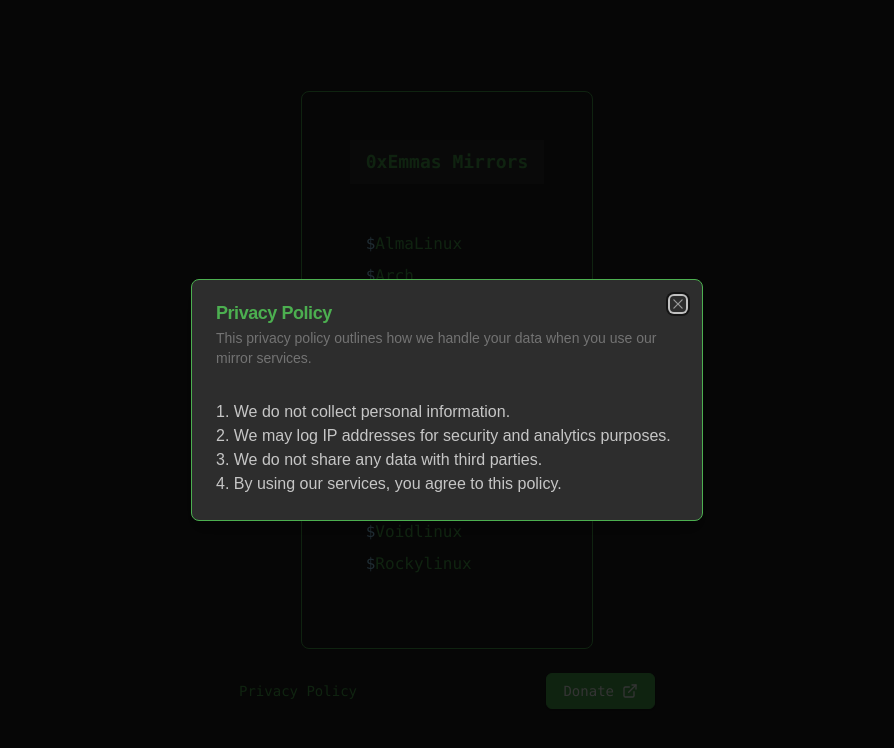
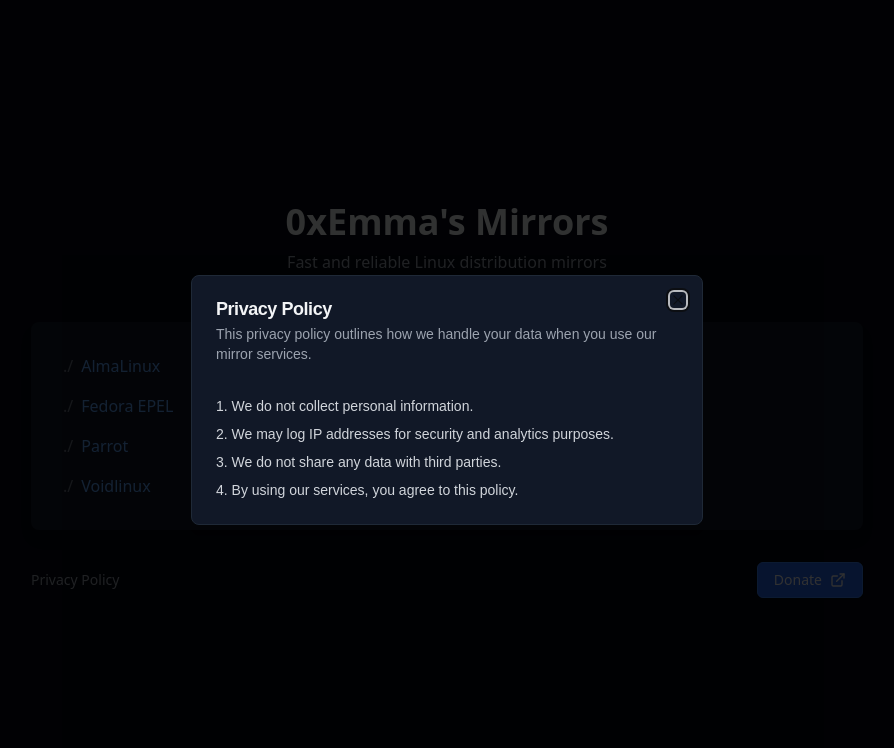
Before and after one commit to 0xEmma/Mirror-Main, a Next.js app: page / in a window 1280 px wide. Both pictures are taken after a click on the button "Privacy Policy". Shown: the top 748 px of the page, without its empty margins (193-1087 px from the left). Built offline with nearby package versions, Linux system fonts and the light colour scheme.

Commit message:
Update Layout

```diff
--- a/components/mirrors-page.tsx
+++ b/components/mirrors-page.tsx
@@ -10,13 +10,13 @@
   DialogTitle,
   DialogTrigger,
 } from "@/components/ui/dialog"
-import { ExternalLink } from 'lucide-react'
 import {
   Tooltip,
   TooltipContent,
   TooltipProvider,
   TooltipTrigger,
 } from "@/components/ui/tooltip"
+import { ExternalLink } from 'lucide-react'
 
 const mirrors = [
   { name: 'AlmaLinux', href: '/almalinux/' },
@@ -36,39 +36,42 @@
   const [isPrivacyPolicyOpen, setIsPrivacyPolicyOpen] = useState(false)
 
   return (
-    <div className="flex flex-col h-screen w-full items-center justify-center bg-[#1e1e1e] font-mono text-[#c6c6c6]">
-      <div className="border border-[#4CAF50] p-12 rounded-lg mb-6">
-        <header className="bg-[#2d2d2d] px-4 py-2 mb-6">
-          <h1 className="text-lg font-bold text-[#4CAF50]">0xEmmas Mirrors</h1>
+    <div className="flex flex-col min-h-screen w-full items-center justify-center bg-gray-950 font-sans text-gray-200">
+      <div className="w-full max-w-4xl p-8">
+        <header className="mb-12 text-center">
+          <h1 className="text-4xl font-bold text-gray-100 mb-2">0xEmma's Mirrors</h1>
+          <p className="text-gray-400">Fast and reliable Linux distribution mirrors</p>
         </header>
-        <main className="flex-1 overflow-auto px-4 py-6">
-          <ul className="space-y-2">
+        <main className="bg-gray-900 shadow-lg rounded-lg p-8 mb-8">
+          <ul className="grid grid-cols-1 sm:grid-cols-2 lg:grid-cols-3 gap-4">
             {mirrors.map((mirror) => (
-              <li key={mirror.href}>
-                <span className="text-[#9cdcfe]">$</span>
-                <a className="text-[#4CAF50] hover:underline" href={mirror.href}>
-                  {mirror.name}
+              <li key={mirror.href} className="flex items-center">
+                <a
+                  href={mirror.href}
+                  className="text-blue-400 hover:text-blue-300 hover:underline transition-colors duration-200 flex items-center w-full"
+                >
+                  <span className="mr-2 text-gray-500">./</span>
+                  <span className="flex-grow">{mirror.name}</span>
                 </a>
               </li>
             ))}
           </ul>
         </main>
-      </div>
-      <div className="flex justify-between items-center w-full max-w-md px-4">
+        <footer className="flex justify-between items-center">
           <Dialog open={isPrivacyPolicyOpen} onOpenChange={setIsPrivacyPolicyOpen}>
             <DialogTrigger asChild>
-            <Button variant="link" className="text-[#4CAF50] hover:text-[#45a049] p-0">
+              <Button variant="link" className="text-gray-400 hover:text-gray-200 p-0">
                 Privacy Policy
               </Button>
             </DialogTrigger>
-          <DialogContent className="bg-[#2d2d2d] text-[#c6c6c6] border-[#4CAF50]">
+            <DialogContent className="bg-gray-900 border-gray-800">
               <DialogHeader>
-              <DialogTitle className="text-[#4CAF50]">Privacy Policy</DialogTitle>
-              <DialogDescription>
+                <DialogTitle className="text-gray-100">Privacy Policy</DialogTitle>
+                <DialogDescription className="text-gray-400">
                   This privacy policy outlines how we handle your data when you use our mirror services.
                 </DialogDescription>
               </DialogHeader>
-            <div className="mt-4">
+              <div className="mt-4 space-y-2 text-sm text-gray-300">
                 <p>1. We do not collect personal information.</p>
                 <p>2. We may log IP addresses for security and analytics purposes.</p>
                 <p>3. We do not share any data with third parties.</p>
@@ -81,17 +84,18 @@
               <TooltipTrigger asChild>
                 <Button
                   variant="outline"
-                className="bg-[#4CAF50] text-white hover:bg-[#45a049] border-[#4CAF50]"
+                  className="bg-blue-600 text-gray-100 hover:bg-blue-700 transition-colors duration-200 border-blue-500"
                   onClick={() => window.open('https://www.buymeacoffee.com/G3TLc5nV9', '_blank')}
                 >
                   Donate <ExternalLink className="ml-2 h-4 w-4" />
                 </Button>
               </TooltipTrigger>
-            <TooltipContent className="bg-[#2d2d2d] text-[#c6c6c6] border-[#4CAF50] max-w-xs text-center">
+              <TooltipContent className="bg-gray-800 text-gray-200 border-gray-700 max-w-xs text-center p-2">
                 <p>While I run these out of passion, they do cost money - any support is gratefully appreciated but not expected.</p>
               </TooltipContent>
             </Tooltip>
           </TooltipProvider>
+        </footer>
       </div>
     </div>
   )
```
Lines whose indentation alone changed are shown as unchanged.
